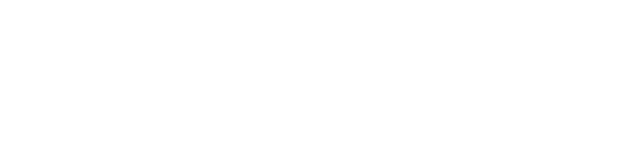
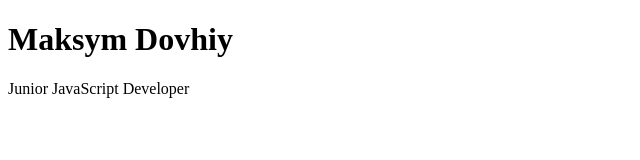
Before and after one commit to Maximilia1n/rsschool-cv, a plain HTML site: page index.html in a window 1280 px wide. Shown: the whole page, without its empty margins (0-640 px from the left). Drawn offline with Linux system fonts and the light colour scheme.

Commit message:
feat: add name and position in index.html

```diff
--- a/index.html
+++ b/index.html
@@ -8,6 +8,14 @@
     <title>Document</title>
 </head>
 <body>
+    <header>
+    <h1>Maksym Dovhiy</h1>
+    </header>
+    <nav>
+       <p>Junior JavaScript Developer</p>
+    </nav>
+    <main>
 
+    </main>
 </body>
 </html>
```
